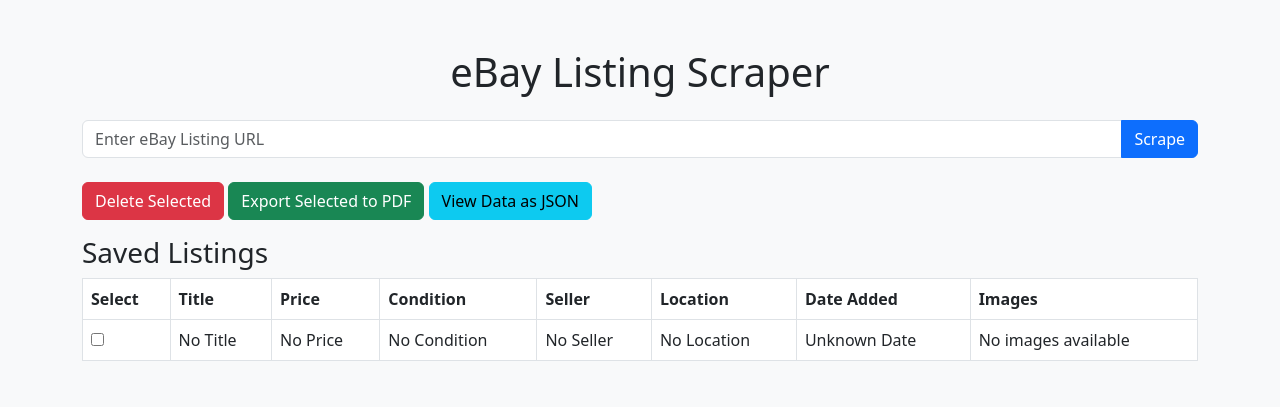
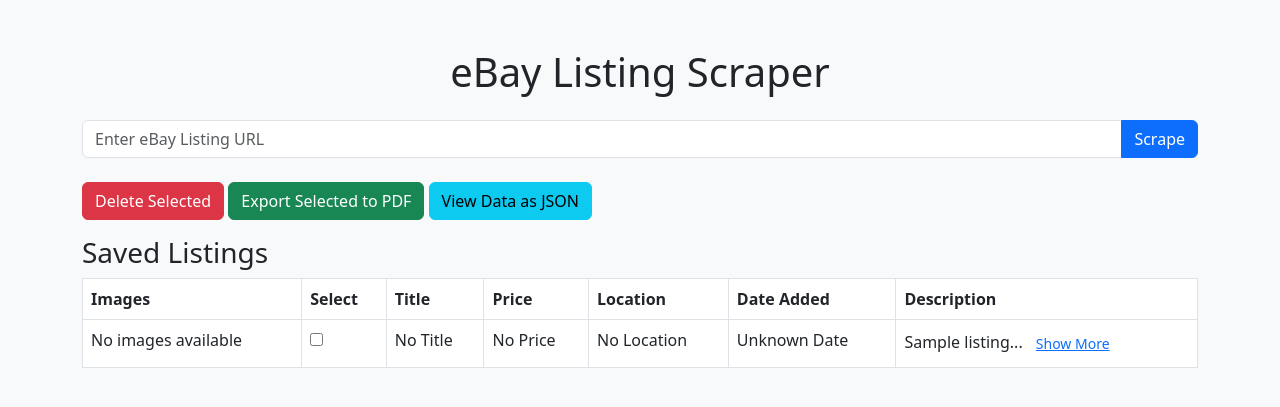
Before and after one commit to Guidedriver0/ebay_scraper, a Flask app: template templates/index.html in a window 1280 px wide. Shown: the top 407 px of the page. Run offline with Flask 3, Linux system fonts and the light colour scheme; the template is opened without the code that fills it: most values are stand-ins (such as "Sample title", 1, 10 or a date in 2020).

Commit message:
day 2 comences

```diff
--- a/app.py
+++ b/app.py
@@ -8,6 +8,7 @@
 from selenium.webdriver.chrome.options import Options
 from bs4 import BeautifulSoup
 from fpdf import FPDF
+import datetime
 
 app = Flask(__name__)
 
@@ -33,16 +34,11 @@
             id INTEGER PRIMARY KEY AUTOINCREMENT,
             title TEXT,
             price TEXT,
-            condition TEXT,
-            seller_name TEXT,
-            seller_feedback_score TEXT,
             shipping_location TEXT,
-            shipping_cost TEXT,
-            return_policy TEXT,
             description TEXT,
             image_urls TEXT,
             listing_url TEXT,
-            date_added TIMESTAMP DEFAULT CURRENT_TIMESTAMP
+            date_added TEXT
         )
     """)
     conn.commit()
@@ -54,10 +50,10 @@
     return webdriver.Chrome(service=service, options=chrome_options)
 
 def get_ebay_listing(url):
-    """Scrapes an eBay listing for key details, including price and description."""
+    """Scrapes an eBay listing for key details, including item description."""
     driver = get_webdriver()
     driver.get(url)
-    time.sleep(5)  # Increase wait time for dynamic content
+    time.sleep(5)  # Increase wait time for JavaScript content
 
     soup = BeautifulSoup(driver.page_source, "html.parser")
     driver.quit()
@@ -70,28 +66,16 @@
 
     # Extract price (Handles multiple price formats)
     try:
+        price = "Not Found"
         price_element = soup.select_one('span[itemprop="price"], span.ux-textspans, div.x-price-primary')
-        price = price_element.text.strip() if price_element else "Not Found"
+        if price_element:
+            price = price_element.get_text(strip=True)
+        elif soup.select_one("span.x-price-approx__price"):
+            price = soup.select_one("span.x-price-approx__price").get_text(strip=True)
+        elif soup.select_one("div.x-price-primary span"):
+            price = soup.select_one("div.x-price-primary span").get_text(strip=True)
     except AttributeError:
         price = "Not Found"
-
-    # Extract condition
-    try:
-        condition = soup.find("div", {"class": "x-item-condition-text"}).text.strip()
-    except AttributeError:
-        condition = "Not Found"
-
-    # Extract seller name
-    try:
-        seller_name = soup.find("span", {"class": "ux-textspans ux-textspans--BOLD"}).text.strip()
-    except AttributeError:
-        seller_name = "Not Found"
-
-    # Extract seller feedback score
-    try:
-        feedback_score = soup.find("span", {"class": "ux-textspans"}).text.strip()
-    except AttributeError:
-        feedback_score = "Not Found"
 
     # Extract shipping location
     try:
@@ -99,23 +83,11 @@
     except AttributeError:
         shipping_location = "Not Found"
 
-    # Extract shipping cost
+    # Extract item description (eBay loads descriptions in an iframe)
     try:
-        shipping_cost = soup.find("span", {"id": "fshippingCost"}).text.strip()
-    except AttributeError:
-        shipping_cost = "Not Found"
-
-    # Extract return policy
-    try:
-        return_policy = soup.find("div", {"class": "ux-labels-values__values"}).text.strip()
-    except AttributeError:
-        return_policy = "Not Found"
-
-    # Extract full item description (Fixes dynamic descriptions)
-    try:
-        desc_frame = soup.find("iframe", {"id": "desc_ifr"})  # eBay loads descriptions in an iframe
-        if desc_frame:
-            desc_url = desc_frame["src"]
+        desc_iframe = soup.find("iframe", {"id": "desc_ifr"})
+        if desc_iframe:
+            desc_url = desc_iframe["src"]
             desc_page = requests.get(desc_url, headers={"User-Agent": "Mozilla/5.0"})
             desc_soup = BeautifulSoup(desc_page.content, "html.parser")
             description = desc_soup.get_text(separator=" ").strip()
@@ -124,16 +96,13 @@
     except:
         description = "Not Found"
 
-    # Extract only the correct product images
+    # Extract images (ensures only product images)
     image_urls = []
     try:
-        image_gallery = soup.find_all("img", {"src": True})  # Find all images on the page
-
+        image_gallery = soup.find_all("img", {"src": True})
         for img in image_gallery:
             img_url = img["src"]
-
-            # Ensure only eBay product images are selected
-            if "ebayimg.com" in img_url and "s-l" in img_url:  # "s-l" ensures it's a product image
+            if "ebayimg.com" in img_url and "s-l" in img_url:
                 image_urls.append(img_url)
     except:
         image_urls = []
@@ -141,29 +110,23 @@
     return {
         "title": title,
         "price": price,
-        "condition": condition,
-        "seller_name": seller_name,
-        "seller_feedback_score": feedback_score,
         "shipping_location": shipping_location,
-        "shipping_cost": shipping_cost,
-        "return_policy": return_policy,
         "description": description,
-        "image_urls": "; ".join(image_urls),  # Save as a string with semicolon separator
+        "image_urls": "; ".join(image_urls),
         "listing_url": url
     }
 
 def save_to_db(data):
-    """Inserts scraped listing into the database."""
+    """Inserts scraped listing into the database with a timestamp."""
     conn = sqlite3.connect(DB_FILE)
     c = conn.cursor()
+    current_time = datetime.datetime.now().strftime("%Y-%m-%d %H:%M:%S")  # Format timestamp correctly
+
     c.execute("""
-        INSERT INTO listings (title, price, condition, seller_name, seller_feedback_score,
-                              shipping_location, shipping_cost, return_policy, description,
-                              image_urls, listing_url, date_added)
-        VALUES (?, ?, ?, ?, ?, ?, ?, ?, ?, ?, ?, CURRENT_TIMESTAMP)
-    """, (data["title"], data["price"], data["condition"], data["seller_name"],
-          data["seller_feedback_score"], data["shipping_location"], data["shipping_cost"],
-          data["return_policy"], data["description"], data["image_urls"], data["listing_url"]))
+        INSERT INTO listings (title, price, shipping_location, description, image_urls, listing_url, date_added)
+        VALUES (?, ?, ?, ?, ?, ?, ?)
+    """, (data["title"], data["price"], data["shipping_location"], data["description"], data["image_urls"], data["listing_url"], current_time))
+
     conn.commit()
     conn.close()
 
--- a/templates/index.html
+++ b/templates/index.html
@@ -31,33 +31,25 @@
             <table class="table table-bordered" id="listingTable">
                 <thead>
                     <tr>
+                        <th>Images</th>
                         <th>Select</th>
                         <th class="title">Title</th>
                         <th class="price">Price</th>
-                        <th class="condition">Condition</th>
-                        <th class="seller">Seller</th>
                         <th class="location">Location</th>
                         <th class="date_added">Date Added</th>
-                        <th class="images">Images</th>
+                        <th class="description">Description</th>
                     </tr>
                 </thead>
                 <tbody>
                     {% for listing in listings %}
                     <tr>
-                        <td><input type="checkbox" name="selected_ids" value="{{ listing[0] }}"></td>
-                        <td class="title">{{ listing[1] if listing|length > 1 else "No Title" }}</td>
-                        <td class="price">{{ listing[2] if listing|length > 2 else "No Price" }}</td>
-                        <td class="condition">{{ listing[3] if listing|length > 3 else "No Condition" }}</td>
-                        <td class="seller">{{ listing[4] if listing|length > 4 else "No Seller" }}</td>
-                        <td class="location">{{ listing[6] if listing|length > 6 else "No Location" }}</td>
-                        <td class="date_added">{{ listing[11] if listing|length > 11 else "Unknown Date" }}</td>
                         <td class="images">
-                            {% if listing|length > 10 and listing[10] %}
-                                <div id="carousel-{{ loop.index }}" class="carousel slide" data-bs-ride="carousel">
+                            {% if listing|length > 5 and listing[5] %}
+                                <div id="carousel-{{ loop.index }}" class="carousel slide" data-bs-interval="false">
                                     <div class="carousel-inner">
-                                        {% for img in listing[10].split('; ') %}
+                                        {% for img in listing[5].split('; ') %}
                                         <div class="carousel-item {% if loop.first %}active{% endif %}">
-                                            <img src="{{ img }}" class="d-block w-100" style="max-height: 300px; object-fit: contain;">
+                                            <img src="{{ img }}" class="d-block w-100" style="max-height: 400px; object-fit: contain;">
                                         </div>
                                         {% endfor %}
                                     </div>
@@ -74,11 +66,26 @@
                                 No images available
                             {% endif %}
                         </td>
+                        <td><input type="checkbox" name="selected_ids" value="{{ listing[0] }}"></td>
+                        <td class="title">{{ listing[1] if listing|length > 1 else "No Title" }}</td>
+                        <td class="price">{{ listing[2] if listing|length > 2 else "No Price" }}</td>
+                        <td class="location">{{ listing[3] if listing|length > 3 else "No Location" }}</td>
+                        <td class="date_added">{{ listing[6] if listing|length > 6 else "Unknown Date" }}</td>
+                        <td class="description">
+                            <span id="desc-{{ listing[0] }}" class="short-description">
+                                {{ listing[4][:200] }}...  <!-- Show only first 200 characters -->
+                            </span>
+                            <button class="btn btn-sm btn-link" onclick="toggleDescription({{ listing[0] }})">Show More</button>
+                            <span id="desc-full-{{ listing[0] }}" class="full-description d-none">
+                                {{ listing[4] }}  <!-- Full description -->
+                            </span>
+                        </td>
                     </tr>
                     {% endfor %}
                 </tbody>
             </table>
         </form>
+    </div>
 
     <!-- PDF Export Modal -->
     <div class="modal fade" id="pdfModal" tabindex="-1" aria-labelledby="pdfModalLabel" aria-hidden="true">
@@ -100,19 +107,14 @@
                             <label class="form-check-label">Price</label>
                         </div>
                         <div class="form-check">
-                                <input class="form-check-input" type="checkbox" name="selected_fields" value="condition">
-                                <label class="form-check-label">Condition</label>
-                            </div>
-                            <div class="form-check">
-                                <input class="form-check-input" type="checkbox" name="selected_fields" value="seller">
-                                <label class="form-check-label">Seller</label>
+                            <input class="form-check-input" type="checkbox" name="selected_fields" value="description">
+                            <label class="form-check-label">Description</label>
                         </div>
                     </form>
                 </div>
                 <div class="modal-footer">
                     <button type="button" class="btn btn-secondary" data-bs-dismiss="modal">Cancel</button>
                     <button type="button" class="btn btn-success" onclick="submitPdfForm()">Export PDF</button>
-                    </div>
                 </div>
             </div>
         </div>
@@ -125,47 +127,19 @@
             alert("No entries selected.");
             return;
         }
-
         if (confirm("Are you sure you want to delete the selected entries?")) {
             let form = document.getElementById("actionForm");
             form.action = "/delete_selected";
             form.method = "POST";
-
-            fetch("/delete_selected", {
-                method: "POST",
-                body: new FormData(form)
-            })
-            .then(response => {
-                if (response.ok) {
-                    location.reload();
-                } else {
-                    alert("Error deleting items.");
-                }
-            })
-            .catch(error => alert("Request failed: " + error));
+            form.submit();
         }
     }
 
-    function submitPdfForm() {
-        let checkboxes = document.querySelectorAll('input[name="selected_ids"]:checked');
-        if (checkboxes.length === 0) {
-            alert("No entries selected.");
-            return;
-        }
-
-        let pdfForm = document.getElementById("pdfForm");
-        let actionForm = document.getElementById("actionForm");
-
-        pdfForm.querySelectorAll('input[name="selected_fields"]:checked').forEach(field => {
-            let hiddenInput = document.createElement("input");
-            hiddenInput.type = "hidden";
-            hiddenInput.name = "selected_fields";
-            hiddenInput.value = field.value;
-            actionForm.appendChild(hiddenInput);
-        });
-
-        actionForm.action = "/export_pdf";
-        actionForm.submit();
+    function toggleDescription(id) {
+        let shortDesc = document.getElementById("desc-" + id);
+        let fullDesc = document.getElementById("desc-full-" + id);
+        shortDesc.classList.toggle("d-none");
+        fullDesc.classList.toggle("d-none");
     }
     </script>
 
```
Also changed, not shown: ebay_listings.db (added), readme.txt. Lines whose indentation alone changed are shown as unchanged.
